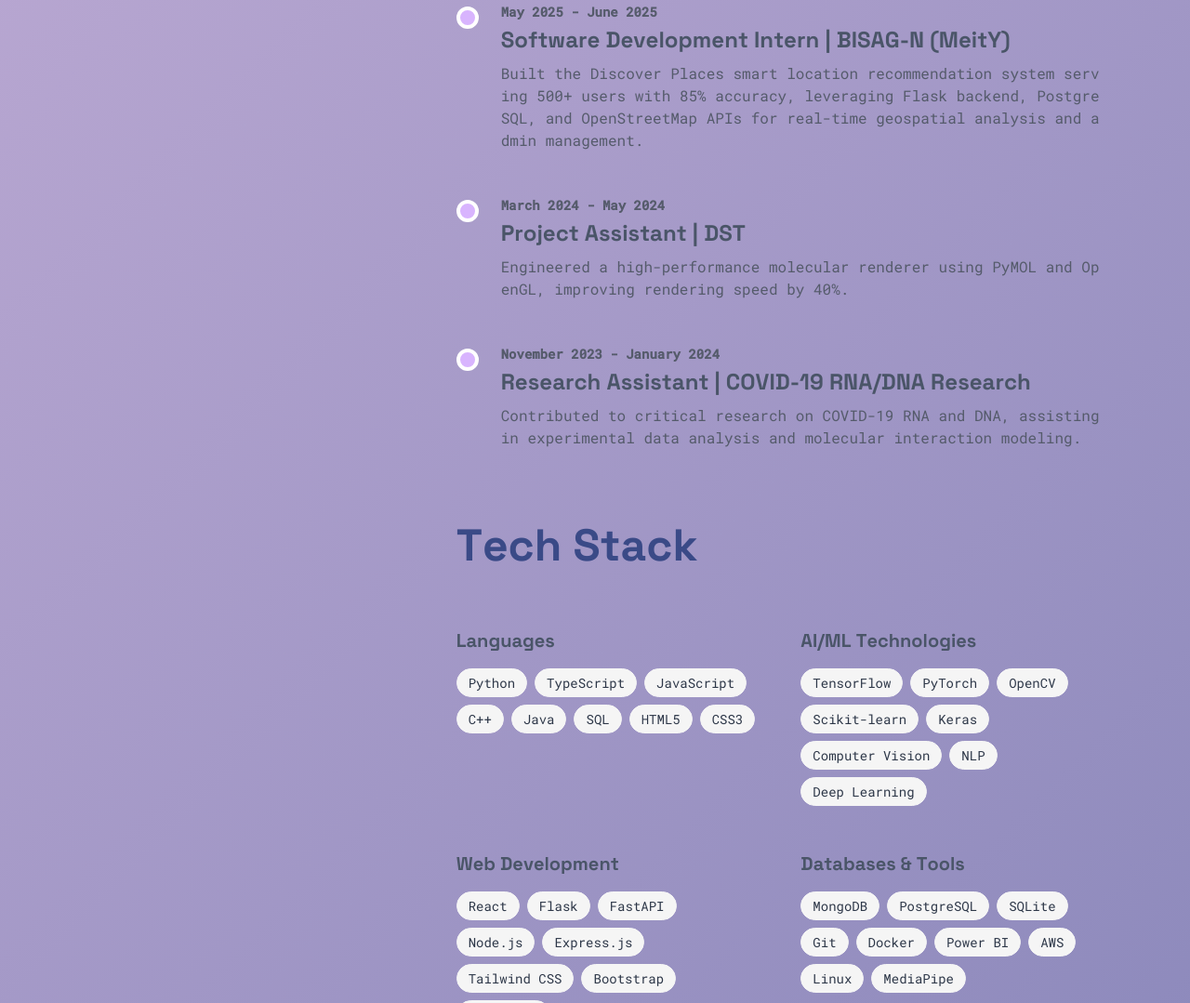
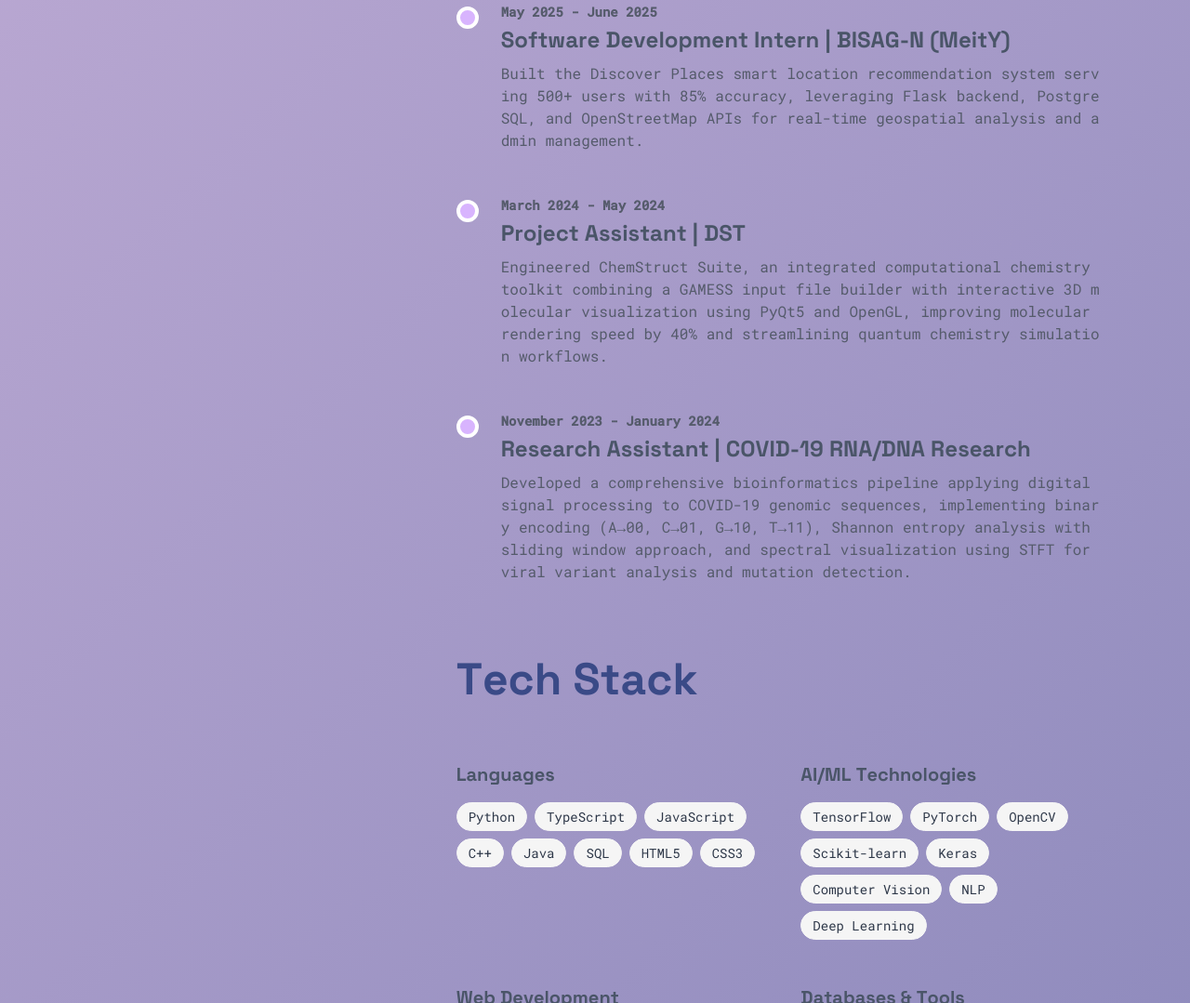
Before and after one commit to VipranshOjha/VipranshOjha, a plain HTML site: page index.html in a window 1280 px wide. Shown: the part 1842-2921 px from the top of the page at 93% size. Drawn offline with nearby package versions, Linux system fonts and the light colour scheme.

Commit message:
Update index.html

```diff
--- a/index.html
+++ b/index.html
@@ -267,7 +267,7 @@ button {
                             <p class="text-pink-400 text-sm font-semibold">March 2024 - May 2024</p>
                             <h3 class="font-space-grotesk text-2xl font-bold mt-1">Project Assistant | DST</h3>
                             <p class="mt-2 text-gray-600">
-                                Engineered a high-performance molecular renderer using PyMOL and OpenGL, improving rendering speed by 40%.
+                                Engineered ChemStruct Suite, an integrated computational chemistry toolkit combining a GAMESS input file builder with interactive 3D molecular visualization using PyQt5 and OpenGL, improving molecular rendering speed by 40% and streamlining quantum chemistry simulation workflows.
                             </p>
                         </div>
                     </div>
@@ -276,10 +276,10 @@ button {
                             <div class="flex-shrink-0 w-6 h-6 bg-purple-300 rounded-full border-4 border-white"></div>
                         </div>
                         <div class="flex-grow">
-                            <p class="text-pink-400 text-sm font-semibold"> November 2023 - January 2024</p>
+                            <p class="text-pink-400 text-sm font-semibold">November 2023 - January 2024</p>
                             <h3 class="font-space-grotesk text-2xl font-bold mt-1">Research Assistant | COVID-19 RNA/DNA Research</h3>
                             <p class="mt-2 text-gray-600">
-                                Contributed to critical research on COVID-19 RNA and DNA, assisting in experimental data analysis and molecular interaction modeling.
+                                Developed a comprehensive bioinformatics pipeline applying digital signal processing to COVID-19 genomic sequences, implementing binary encoding (A→00, C→01, G→10, T→11), Shannon entropy analysis with sliding window approach, and spectral visualization using STFT for viral variant analysis and mutation detection.
                             </p>
                         </div>
                     </div>
```
